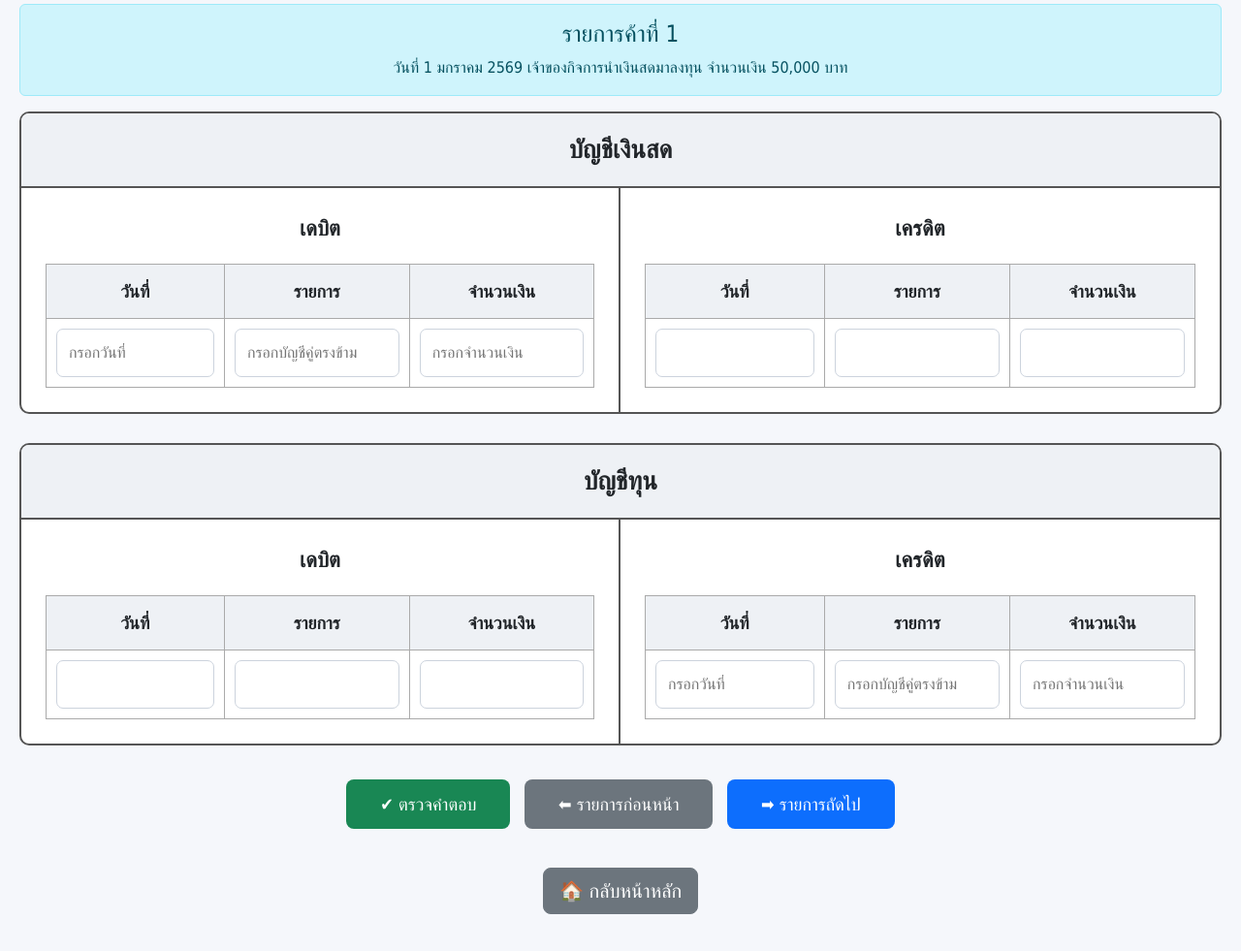
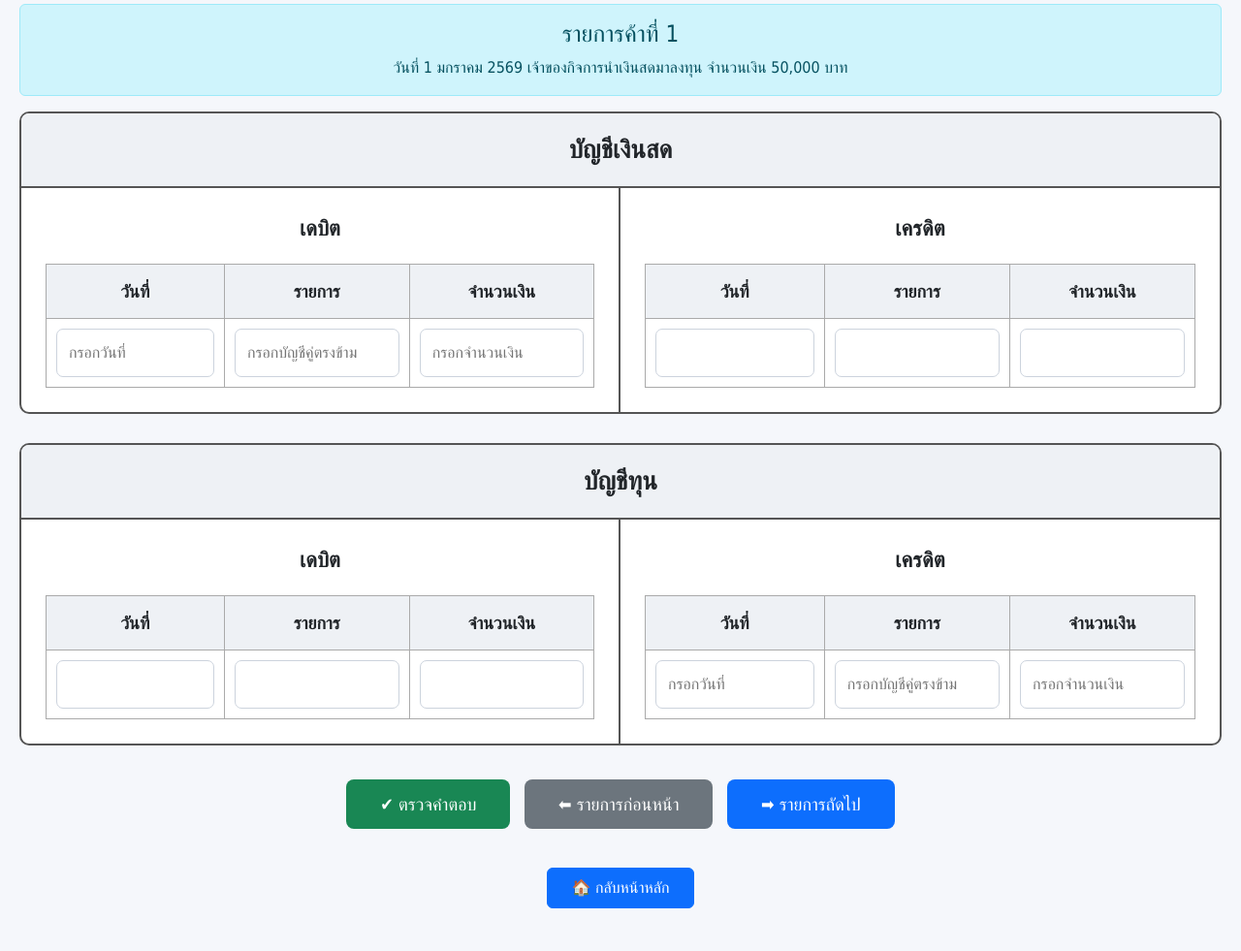
Before and after one commit to fahparichart-beep/accounting-practice, a plain HTML site: page ledger.html in a window 1280 px wide. Shown: the part 113-1094 px from the top of the page at 97% size. Drawn offline with nearby package versions, Linux system fonts and the light colour scheme.

Commit message:
Update ledger.html

```diff
--- a/ledger.html
+++ b/ledger.html
@@ -2769,15 +2769,10 @@
 
 <div class="home-button">
 
-
-<a href="../index.html"
-   class="btn btn-secondary btn-lg">
-
-    🏠 กลับหน้าหลัก
-
-</a>
-
-
+<div class="container text-center mt-4 mb-3">
+    <a href="index.html" class="btn btn-primary px-4 py-2">
+        🏠 กลับหน้าหลัก
+    </a>
 </div>
 
 <script>
```
